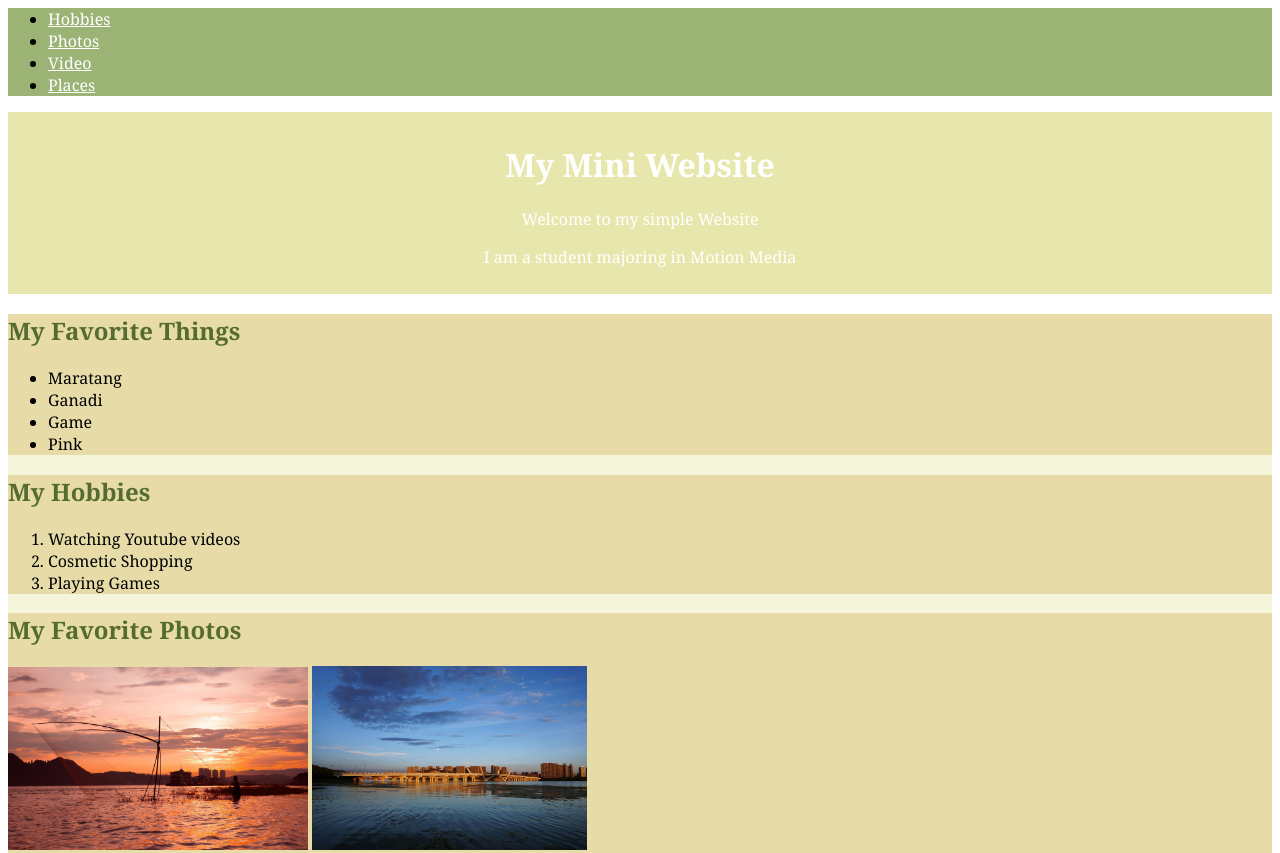
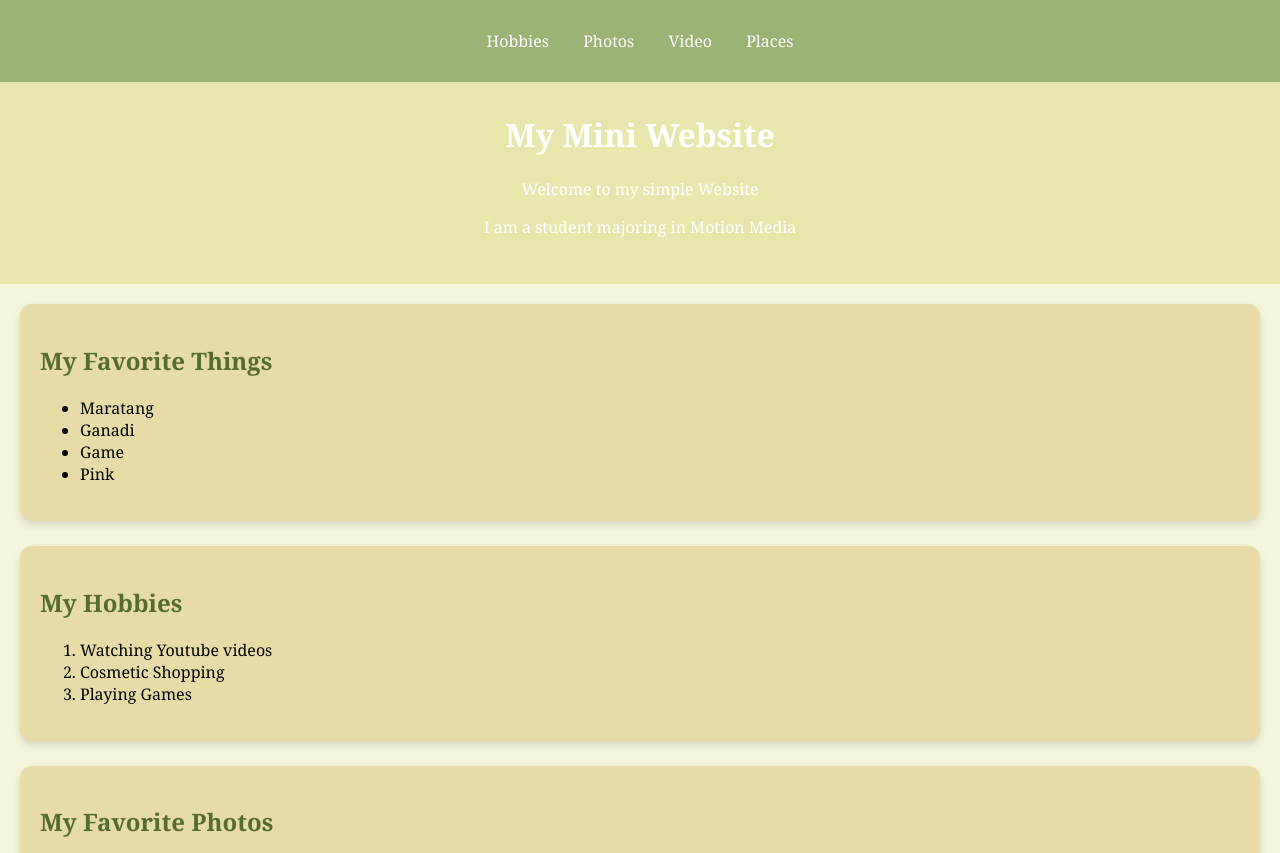
Before and after one commit to moon05201/myminiweb, a plain HTML site: page index.html in a window 1280 px wide. Shown: the top 853 px of the page. Drawn offline with Linux system fonts and the light colour scheme.

Commit message:
Add files via upload

```diff
--- a/style.css
+++ b/style.css
@@ -1,18 +1,45 @@
             *{
                 font-family:Cambria, Cochin, Georgia, Times, 'Times New Roman', serif
             }
+
+            body{
+                margin: 0;
+            }
+
             nav{
                 background-color: #9bb375;
+            }
+
+            nav ul{
+                list-style: none;
+                text-align: center;
+                padding: 30px;
+                margin-bottom: 0;
+            }
+
+            nav ul li{
+                display: inline;
+                margin: 15px;
+            }
+
+            nav ul li a{
+                text-decoration: none;
+            }
+
+            nav a:hover{
+                text-decoration: underline;
             }
 
             header{
                 background-color: rgb(231, 231, 173);
                 text-align: center;
                 padding: 10px;
+                padding-bottom: 30px;
             }
 
             section{
                 background-color: beige;
+                padding: 20px;
             }
 
             footer{
@@ -23,6 +50,10 @@
 
             article{
                 background-color: #e7dba8;
+                padding: 20px;
+                margin-bottom: 25px;
+                border-radius: 12px;
+                box-shadow: 0 4px 8px rgba(0,0,0,0.12);
             }
 
             a{
```
